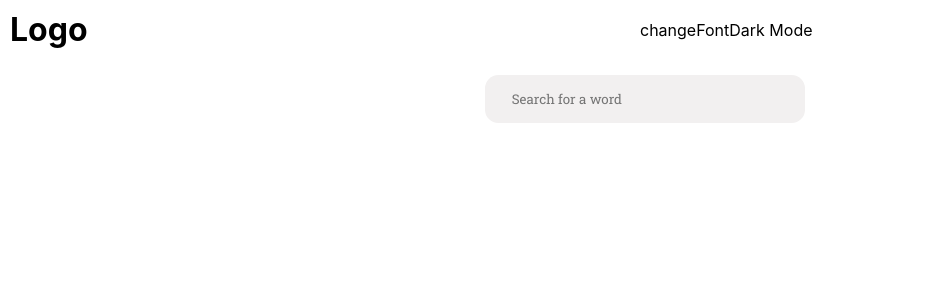
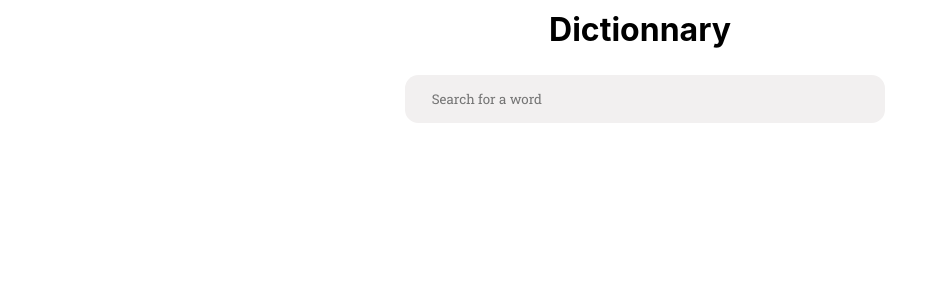
Before and after one commit to Sleepyhead29/dictionary-React, a React (Create React App) app: page / in a window 1280 px wide. Shown: the top 300 px of the page, without its empty margins (0-936 px from the left). Built offline with nearby package versions, Linux system fonts and the light colour scheme; the HTML template or start-up script is replaced by a standard one.

Commit message:
Completed dictionnary project

```diff
--- a/src/Header.css
+++ b/src/Header.css
@@ -1,7 +1,7 @@
 header{
     width: 100vw;
     display: flex;
-    justify-content: space-between;
+    justify-content: center;
     padding: 10px;
 }
 
--- a/src/Header.jsx
+++ b/src/Header.jsx
@@ -2,11 +2,7 @@ import './Header.css';
 export default function Header(){
     return (
         <header className="Header">
-        <h1>Logo</h1>
-        <div className="displayOptions">
-          <div className="textFont">changeFont</div>
-          <div className="appearence">Dark Mode</div>
-        </div>
+        <h1>Dictionnary</h1>
         </header>
     )
 }
--- a/src/UserInput.css
+++ b/src/UserInput.css
@@ -14,3 +14,8 @@ input[type="text"] {
   font-family: "Roboto", sans-serif;
   font-family: "Roboto Slab", serif;
 }
+@media only screen and (min-width: 1280px) {
+  input[type="text"] {
+    width: 30rem;
+  }
+}
--- a/src/WordSearched.css
+++ b/src/WordSearched.css
@@ -1,13 +1,28 @@
 .WordSearched{
     margin: 0 auto;
-    width: 77%;
+   max-width: 20em;
     height: 6rem;
     text-align: left;
     display: flex;
-    justify-content: space-between;
+    justify-content: center;
     align-items: center;
 }
 
 .WordSearched p{
     color: rgb(176, 26, 176);
 }
+
+@media only screen and (min-width: 768px) {
+    .WordSearched {
+        width: 40%;
+    }
+}
+@media only screen and (min-width: 1208px) {
+    header{
+        width: 50vw;
+        margin: 0 auto;
+    }
+    .WordSearched {
+        width: 40%;
+    }
+}
--- a/src/WordSearched.jsx
+++ b/src/WordSearched.jsx
@@ -8,7 +8,6 @@ export default function WordSearched({searchedWord}){
             <h1>{searchedWord.word}</h1>
             <p>{searchedWord.phonetic}</p>
           </div>
-          <button>Play Sound</button>
         </div>
         <WordDescription searchedWord = {searchedWord}/>
         </>
```
